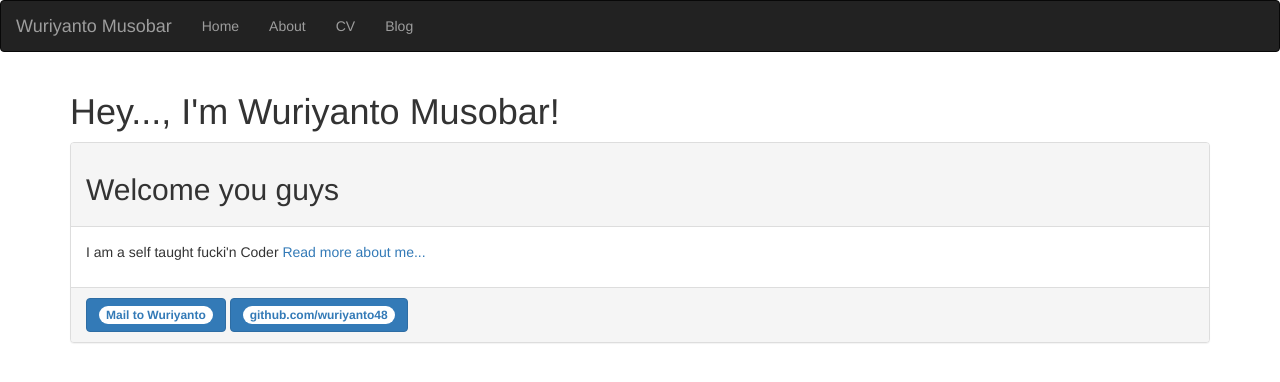
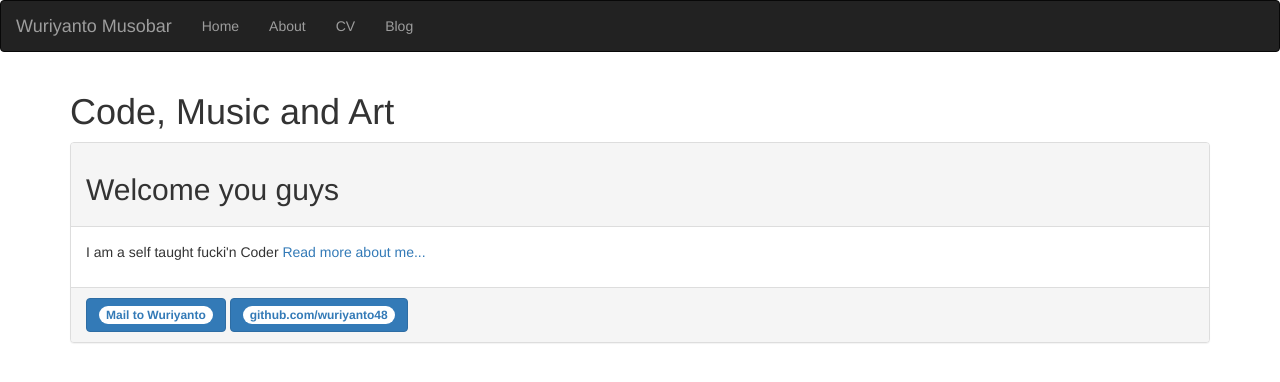
Before and after one commit to wuriyanto48/wuriyanto48.github.io, a Jekyll site: the page built from index.html, in a window 1280 px wide. Shown: the top 382 px of the page. Built offline with Jekyll 4.4.1, drawn with Linux system fonts in a browser that asks for light colours; nearby versions of some CDN libraries; Markdown is read by kramdown in place of the engine named in the settings.

Commit message:
Update default.html

```diff
--- a/_layouts/default.html
+++ b/_layouts/default.html
@@ -22,13 +22,13 @@
   </nav>
   <div class="container">
 	<div>
-		<h1>Hey..., I'm Wuriyanto Musobar!</h1>
+		<h1>Code, Music and Art</h1>
 	</div><!-- /.blurb -->
         <div class="panel panel-default">
 		<div class="panel-heading"><h2>{{ page.title_header }}</h2></div>
           <div class="panel-body">{{ content }}</div>
           <div class="panel-footer">
-            <a type="button" class="btn btn-primary" href="mailto:wuriyanto007@gmail.com"><span class="badge">Mail to Wuriyanto</span></a>
+            <a type="button" class="btn btn-primary" href="mailto:wuriyanto48@yahoo.co.id"><span class="badge">Mail to Wuriyanto</span></a>
             <a type="button" class="btn btn-primary" href="https://github.com/wuriyanto48"><span class="badge">github.com/wuriyanto48</span></a>
           </div>
         </div>
```
